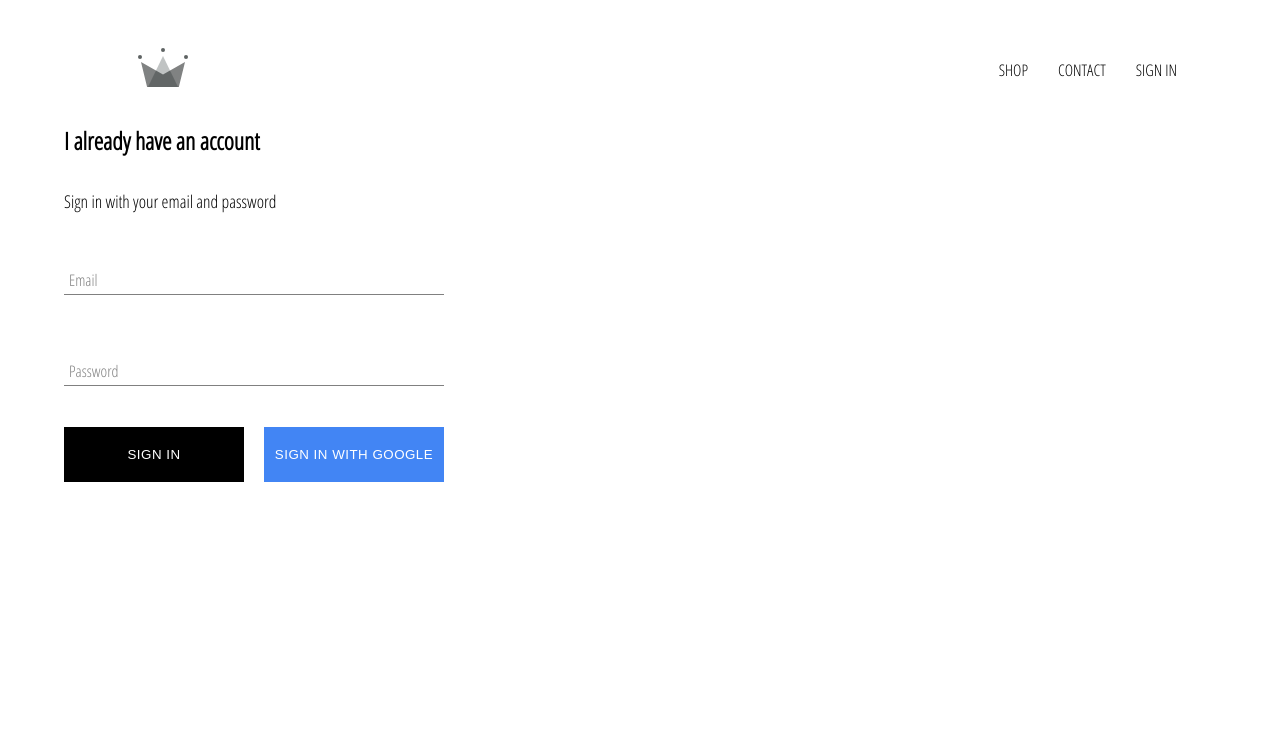
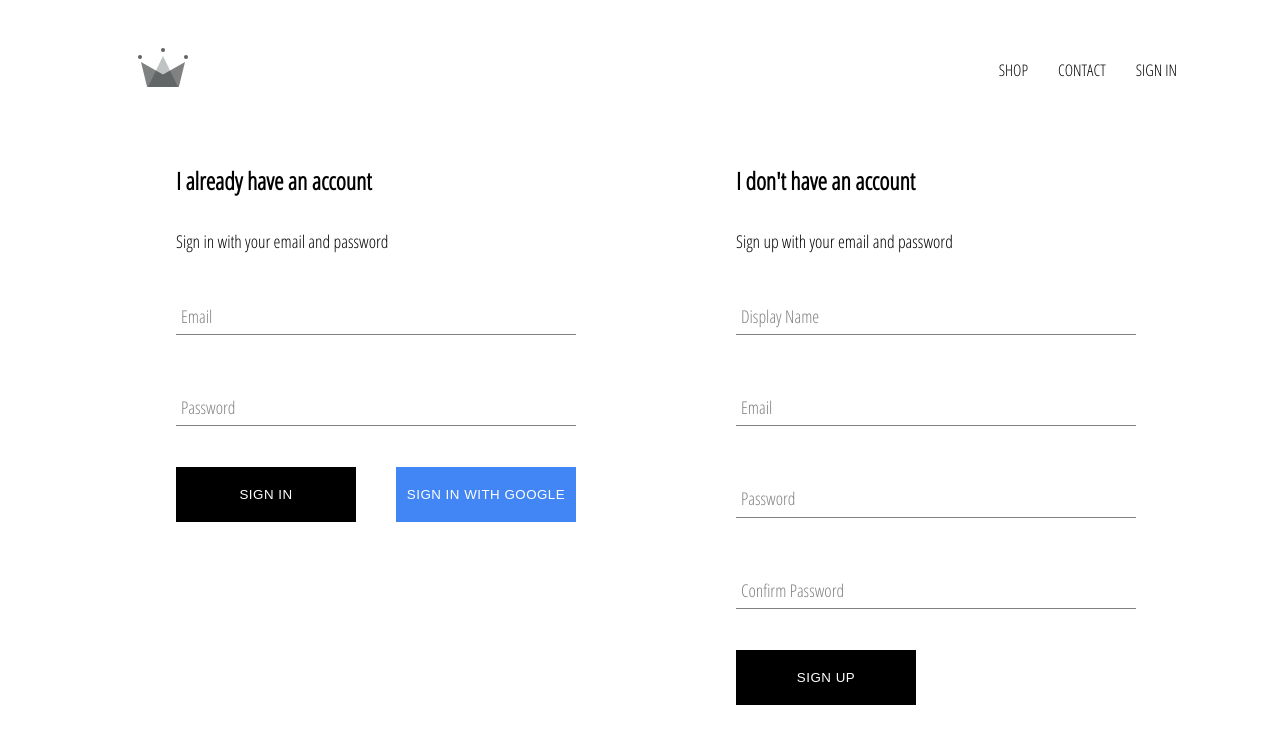
Before and after one commit to IN25/Ecommerce_shop_React.JS, a React (Create React App) app: page /signin in a window 1280 px wide. Shown: the top 744 px of the page. Built offline with nearby package versions, Linux system fonts and the light colour scheme; no server answers.

Commit message:
added sign_up component

```diff
--- a/src/components/form_input/form_input.component.js
+++ b/src/components/form_input/form_input.component.js
@@ -1,7 +1,7 @@
 import React from "react";
 import "./form_input.scss";
 
-const FormInput = ({ handleChange, label, ...otherProps }) => {
+export const FormInput = ({ handleChange, label, ...otherProps }) => {
   return (
     <div className="group">
       <input className="form_input" onChange={handleChange} {...otherProps} />
@@ -12,11 +12,9 @@ const FormInput = ({ handleChange, label, ...otherProps }) => {
             otherProps.value.length ? "shrink" : ""
           } form_input_label`} //this label will always have form_input_label className, but whenever a user types something it will have className="shrink form_input_label"
         >
-          {label}
+          <span>{label}</span>
         </label>
       ) : null}
     </div>
   );
 };
-
-export default FormInput;
--- a/src/components/form_input/form_input.scss
+++ b/src/components/form_input/form_input.scss
@@ -48,7 +48,7 @@ body {
     position: absolute;
     pointer-events: none;
     left: 5px;
-    top: 40px;
+    top: 35px;
     transition: 300ms ease all;
 
     &.shrink {
--- a/src/components/sign_in/sign_in.component.js
+++ b/src/components/sign_in/sign_in.component.js
@@ -1,6 +1,6 @@
 import React from "react";
 import "./sign_in.scss";
-import FormInput from "../../components/form_input/form_input.component";
+import { FormInput } from "../../components/form_input/form_input.component";
 import { CustomButton } from "../../components/custom_button/custom_button.component";
 import { signInWithGoogle } from "../../firebase/firebase.utils";
 
@@ -25,6 +25,8 @@ class SignIn extends React.Component {
     this.setState({ [name]: value });
   };
 
+
+
   render() {
     return (
       <div className="sign_in">
@@ -35,8 +37,8 @@ class SignIn extends React.Component {
           <FormInput
             name="email"
             type="email"
+            handleChange={this.handleChange}
             value={this.state.email}
-            handleChange={this.handleChange}
             label="Email"
             required
           />
@@ -44,8 +46,8 @@ class SignIn extends React.Component {
           <FormInput
             name="password"
             type="password"
+            handleChange={this.handleChange}
             value={this.state.password}
-            handleChange={this.handleChange}
             label="Password"
             required
           />
--- a/src/components/sign_in/sign_in.scss
+++ b/src/components/sign_in/sign_in.scss
@@ -1,6 +1,6 @@
 .sign_in {
-  margin: 2rem 2rem;
-  width: 380px;
+  margin: 2rem 0;
+  width: 400px;
 
   span {
     font-size: 1.1rem;
--- /dev/null
+++ b/src/components/sign_up/sign_up.component.js
@@ -0,0 +1,106 @@
+import React from "react";
+import { FormInput } from "../form_input/form_input.component";
+import { CustomButton } from "../custom_button/custom_button.component";
+import { auth, createUserProfileDocument } from "../../firebase/firebase.utils";
+import "./sign_up.scss";
+
+class SignUp extends React.Component {
+  constructor(props) {
+    super(props);
+
+    this.state = {
+      displayName: "",
+      email: "",
+      password: "",
+      confirmPassword: "",
+    };
+  }
+
+  handleSubmit = async (event) => {
+    event.preventDefault();
+
+    if (this.password !== this.confirmPassword) {
+      alert("passwords don't match");
+      return;
+    }
+
+    try {
+      // auth.createUserWithEmailAndPassword(this.email, this.password)
+      // Creates a new user account associated with the specified email address and password and returns a userAuth object
+      // On successful creation of the user account, this user will also be signed in to your application.
+      // User account creation can fail if the account already exists or the password is invalid.
+      const { user } = await auth.createUserWithEmailAndPassword(
+        this.email,
+        this.password
+      );
+
+      const { displayName } = this.state;
+      await createUserProfileDocument(user, { displayName });
+
+      this.setState({
+        displayName: "",
+        email: "",
+        password: "",
+        confirmPassword: "",
+      });
+    } catch (error) {
+      console.error(error);
+    }
+  };
+
+  handleChange = (event) => {
+    const { value, name } = event.target;
+    this.setState({ [name]: value });
+  };
+
+  render() {
+    return (
+      <div className="sign_up">
+        <h2 className="title">I don't have an account </h2>
+        <span>Sign up with your email and password</span>
+
+        <form className="form" onSubmit={this.handleSubmit}>
+          <FormInput
+            name="displayName"
+            type="text"
+            value={this.state.displayName}
+            handleChange={this.handleChange}
+            label="Display Name"
+            required
+          ></FormInput>
+
+          <FormInput
+            name="email"
+            type="email"
+            value={this.state.email}
+            handleChange={this.handleChange}
+            label="Email"
+            required
+          ></FormInput>
+
+          <FormInput
+            name="password"
+            type="password"
+            value={this.state.password}
+            handleChange={this.handleChange}
+            label="Password"
+            required
+          ></FormInput>
+
+          <FormInput
+            name="confirmPassword"
+            type="password"
+            value={this.state.confirmPassword}
+            handleChange={this.handleChange}
+            label="Confirm Password"
+            required
+          ></FormInput>
+
+          <CustomButton type="submit" value="SIGN UP"></CustomButton>
+        </form>
+      </div>
+    );
+  }
+}
+
+export default SignUp;
--- /dev/null
+++ b/src/components/sign_up/sign_up.scss
@@ -0,0 +1,12 @@
+.sign_up {
+  width: 400px;
+  margin-top: 2rem;
+
+  span {
+    font-size: 1.1rem;
+  }
+
+  .title {
+    margin: 2rem 0;
+  }
+}
--- a/src/pages/sign_in_and_sign_up_page/sign_in_and_sign_up_page.component.js
+++ b/src/pages/sign_in_and_sign_up_page/sign_in_and_sign_up_page.component.js
@@ -1,11 +1,13 @@
 import React from "react";
 import "./sign_in_and_sign_up_page.scss";
 import SignIn from "../../components/sign_in/sign_in.component";
+import SignUp from "../../components/sign_up/sign_up.component";
 
 export const SignInAndSignUpPage = () => {
   return (
     <div className="sign_in_and_sign_up">
       <SignIn></SignIn>
+      <SignUp></SignUp>
     </div>
   );
 };
--- a/src/pages/sign_in_and_sign_up_page/sign_in_and_sign_up_page.scss
+++ b/src/pages/sign_in_and_sign_up_page/sign_in_and_sign_up_page.scss
@@ -0,0 +1,11 @@
+.sign_in_and_sign_up {
+  display: flex;
+  justify-content: center;
+  gap: 10rem;
+
+  //or
+  // width: 900px;
+  // display: flex;
+  // justify-content: space-between;
+  // margin: 0 auto;
+}
```
